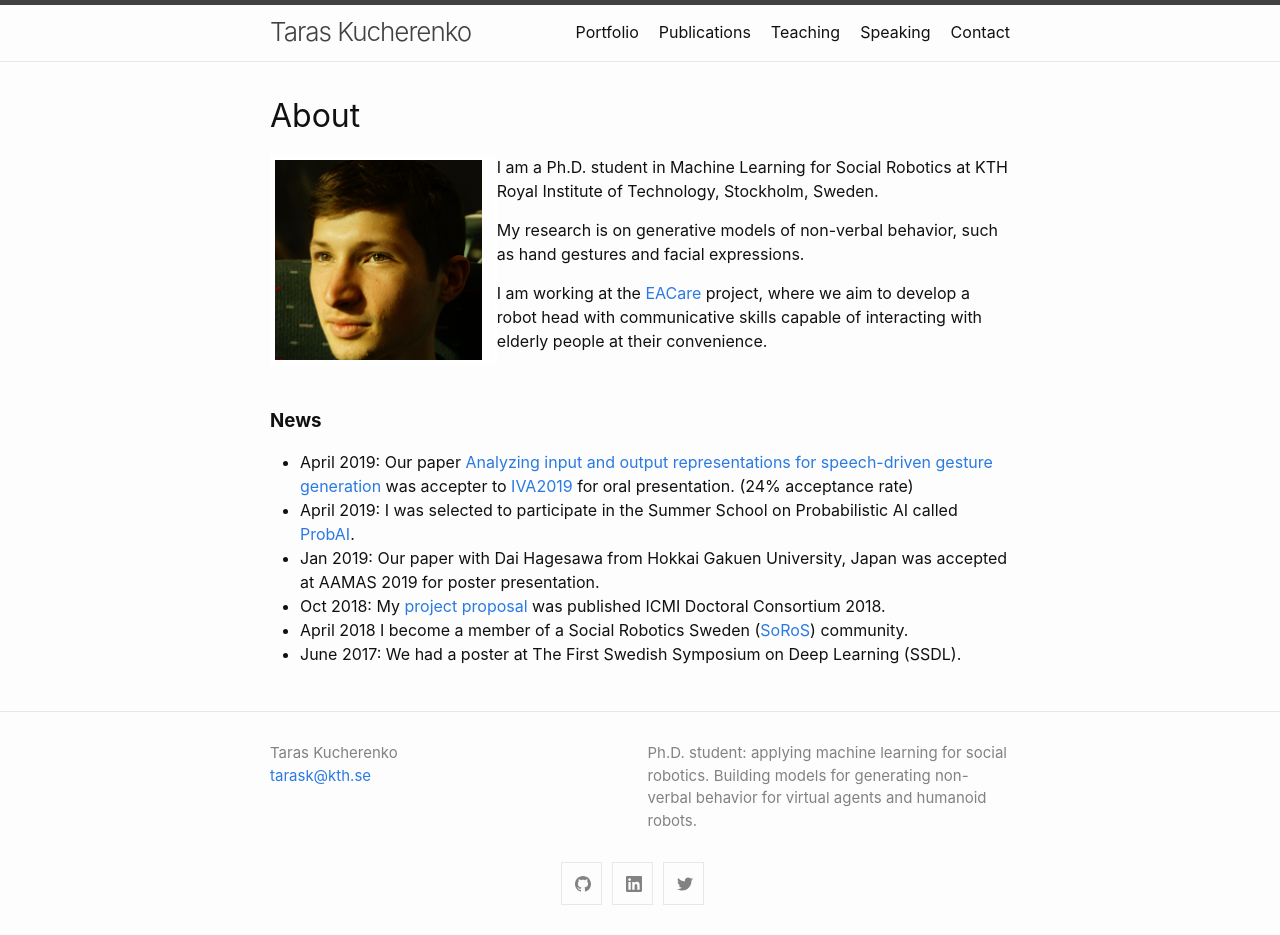
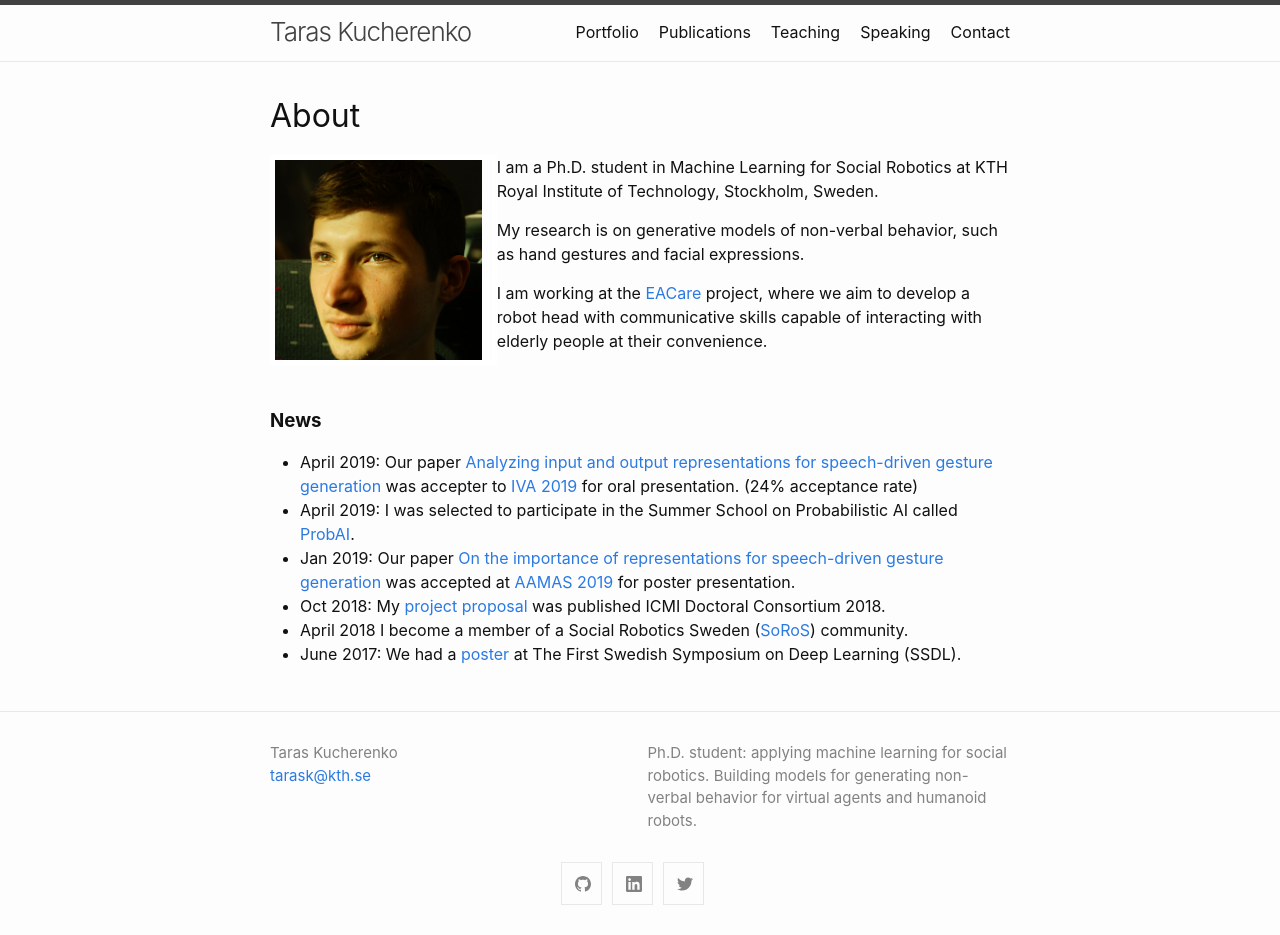
Before and after one commit to Svito-zar/Svito-zar.github.io, a Jekyll site: the page built from index.md, in a window 1280 px wide. Built offline with Jekyll 4.4.1, drawn with Linux system fonts in a browser that asks for light colours.

Commit message:
Updated the index page

```diff
--- a/index.md
+++ b/index.md
@@ -18,9 +18,9 @@ I am working at the [EACare](http://www.csc.kth.se/cvap/EACare/) project, where
 <br>
 ### **News**
 
-* April 2019: Our paper [Analyzing input and output representations for speech-driven gesture generation](https://www.researchgate.net/publication/331645229_Analyzing_Input_and_Output_Representations_for_Speech-Driven_Gesture_Generation) was accepter to [IVA2019](https://iva2019.sciencesconf.org/) for oral presentation. (24% acceptance rate)
+* April 2019: Our paper [Analyzing input and output representations for speech-driven gesture generation](https://www.researchgate.net/publication/331645229_Analyzing_Input_and_Output_Representations_for_Speech-Driven_Gesture_Generation) was accepter to [IVA 2019](https://iva2019.sciencesconf.org/) for oral presentation. (24% acceptance rate)
 * April 2019: I was selected to participate in the Summer School on Probabilistic AI called [ProbAI](https://probabilistic.ai/).
-* Jan 2019: Our paper with Dai Hagesawa from Hokkai Gakuen University, Japan was accepted at AAMAS 2019 for poster presentation.
+* Jan 2019: Our paper [On the importance of representations for speech-driven gesture generation](../papers/AAMAS_2019.pdf) was accepted at [AAMAS 2019](http://aamas2019.encs.concordia.ca/) for poster presentation.
 * Oct 2018: My [project proposal](https://www.researchgate.net/publication/328032360_Data_Driven_Non-Verbal_Behavior_Generation_for_Humanoid_Robots) was published ICMI Doctoral Consortium 2018.
 * April 2018 I become a member of a Social Robotics Sweden ([SoRoS](https://soros-community.github.io/)) community.
-* June 2017: We had a poster at The First Swedish Symposium on Deep Learning (SSDL).
+* June 2017: We had a [poster](https://www.csc.kth.se/~hedvig/publications/ssdl_17.pdf) at The First Swedish Symposium on Deep Learning (SSDL).
```
